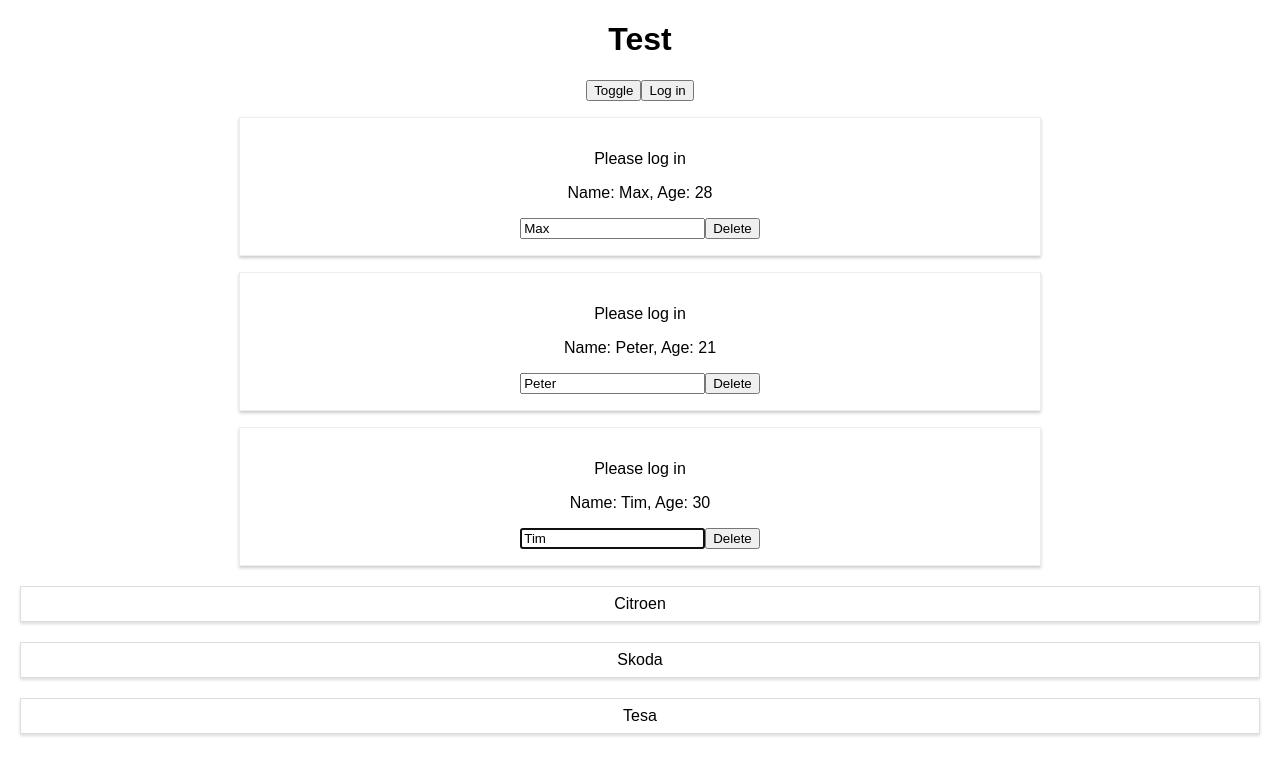
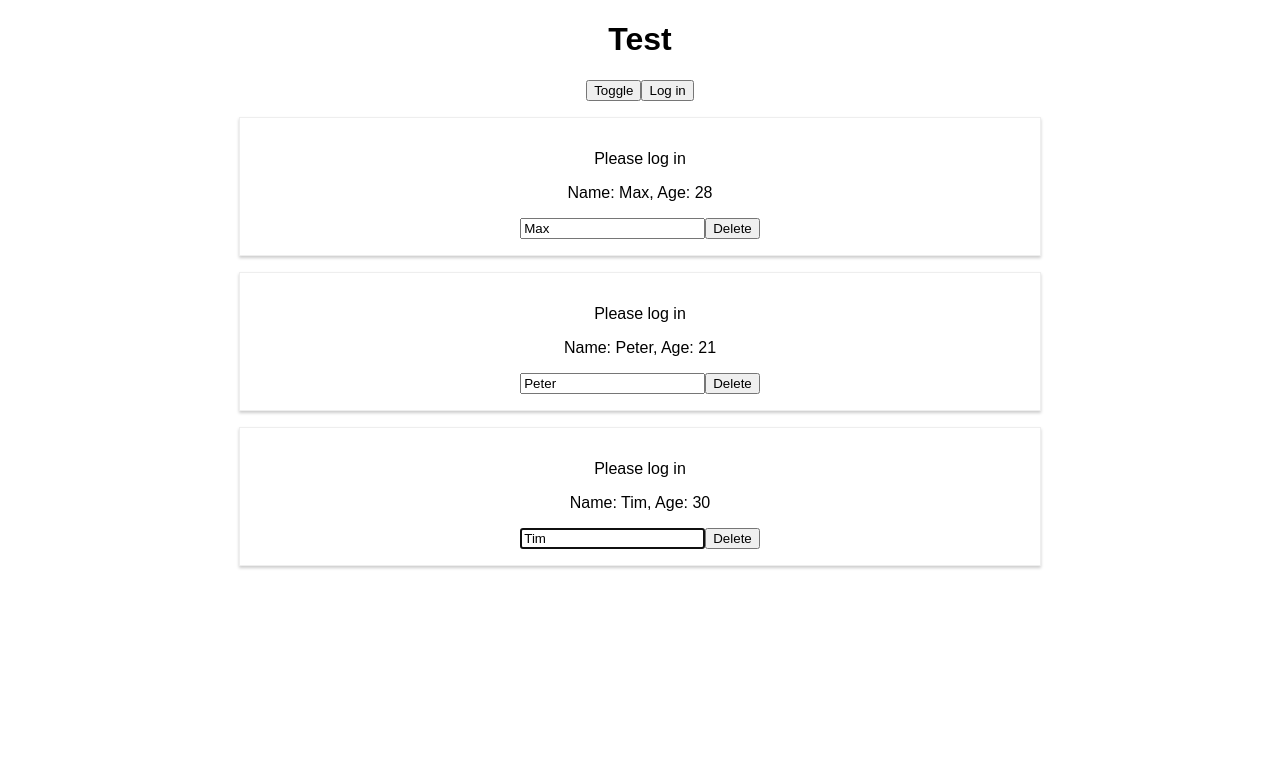
Before and after one commit to JakubKubista/react-the-complete-guide, a React (Create React App) app: page / in a window 1280 px wide. Shown: the top 776 px of the page. Built offline with nearby package versions, Linux system fonts and the light colour scheme.

Commit message:
Add context type

```diff
--- a/src/components/car.js
+++ b/src/components/car.js
@@ -1,4 +1,6 @@
 import React, { Component, Fragment } from 'react';
+import Aux from '../patterns/hoc/aux';
+import AuthContext from '../patterns/context/auth-context';
 
 class Car extends Component {
   state = {
@@ -7,6 +9,12 @@ class Car extends Component {
       { name: 'Skoda' },
       { name: 'Tesa' }
     ]
+  }
+
+  static contextType = AuthContext;
+
+  componentDidMount() {
+    console.log('authenticated: ' + this.context.authenticated);
   }
 
   render() {
@@ -21,11 +29,15 @@ class Car extends Component {
       cursor: 'pointer'
     }
 
-    return <Fragment>
-      <div style={style}>{this.state.cars[0].name}</div>
-      <div style={style}>{this.state.cars[1].name}</div>
-      <div style={style}>{this.state.cars[2].name}</div>
-    </Fragment>;
+    return <Aux>
+      {this.context.authenticated ?
+        <Fragment>
+          <div style={style}>{this.state.cars[0].name}</div>
+          <div style={style}>{this.state.cars[1].name}</div>
+          <div style={style}>{this.state.cars[2].name}</div>
+        </Fragment>
+        : null}
+    </Aux>;
   }
 }
 
--- a/src/containers/App.js
+++ b/src/containers/App.js
@@ -94,8 +94,8 @@ class App extends Component {
           <Control
             toggle={this.togglePersonsHandler} />
           {persons}
+          <Car />
         </AuthContext.Provider>
-        <Car />
       </Aux>
       // Or is possible to use:
       // <WithClass classes="App" >...</WithClass>
--- a/src/patterns/context/auth-context.js
+++ b/src/patterns/context/auth-context.js
@@ -1,6 +1,8 @@
 import React from 'react';
+// Very useful tool if you have a long components chains of props
+// and you don't use these props between components
 
-// createContext can contains any other data type, not only object
+// CreateContext can contains any other data type, not only object
 const authContext = React.createContext({
   authenticated: false,
   login: () => { }
```
